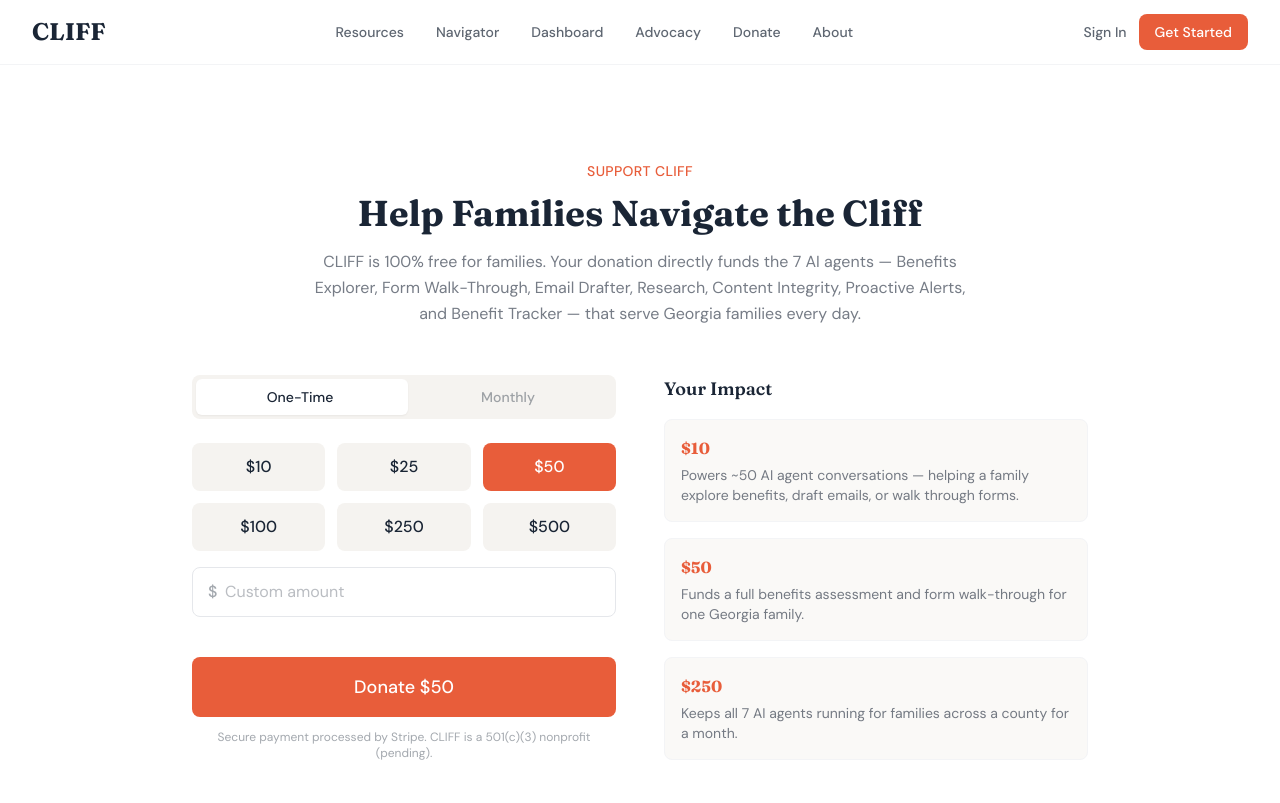
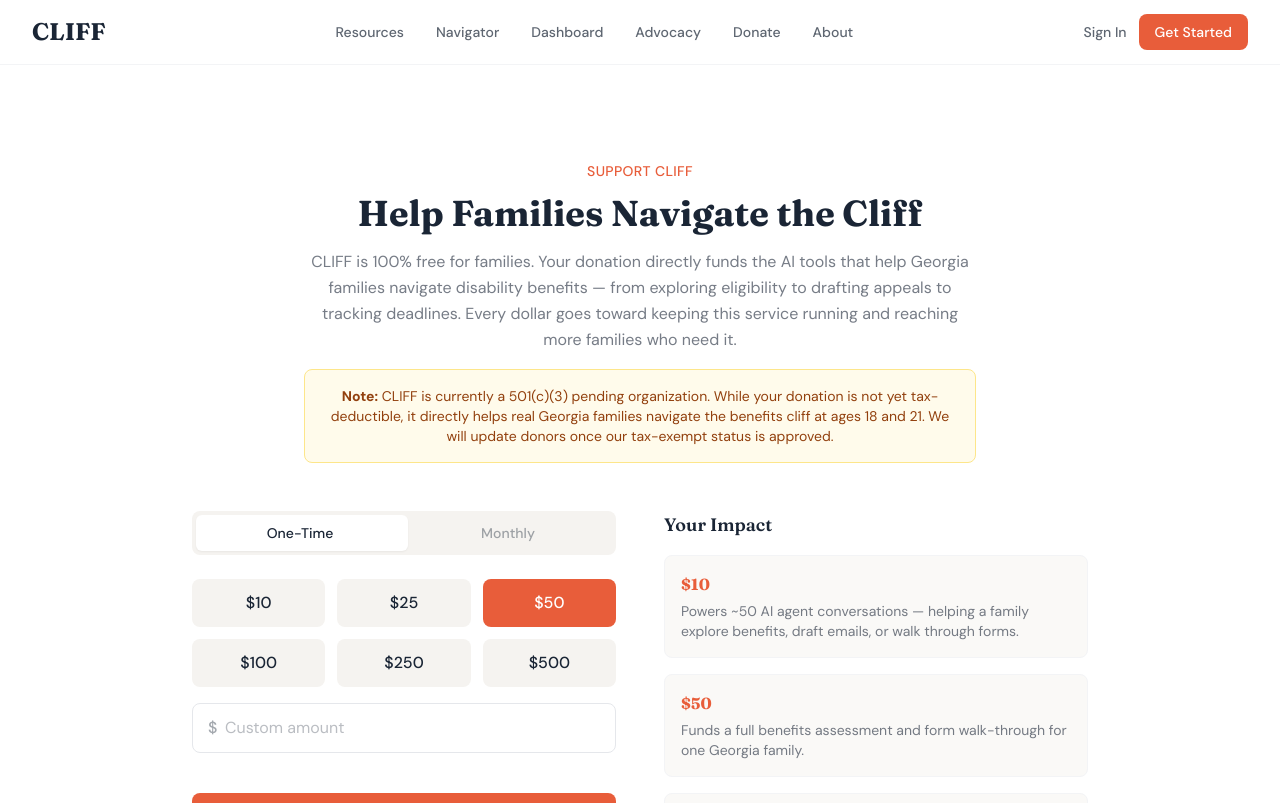
Before and after one commit to buildmoreandmore-cpu/cliff-org, a Next.js app: page /donate in a window 1280 px wide. Shown: the top 803 px of the page. Built offline with nearby package versions, Linux system fonts and the light colour scheme; no server answers.

Commit message:
Update donate page: 501(c)(3) pending disclosure, donations still help families

```diff
--- a/src/app/donate/page.tsx
+++ b/src/app/donate/page.tsx
@@ -55,9 +55,15 @@
             Help Families Navigate the Cliff
           </h1>
           <p className="mt-4 text-navy/60 leading-relaxed">
-            CLIFF is 100% free for families. Your donation directly funds the 7 AI agents — Benefits Explorer,
-            Form Walk-Through, Email Drafter, Research, Content Integrity, Proactive Alerts, and Benefit Tracker — that serve Georgia families every day.
+            CLIFF is 100% free for families. Your donation directly funds the AI tools that help Georgia families
+            navigate disability benefits — from exploring eligibility to drafting appeals to tracking deadlines.
+            Every dollar goes toward keeping this service running and reaching more families who need it.
           </p>
+          <div className="mt-4 p-4 bg-amber-50 border border-amber-200 rounded-lg text-sm text-amber-800">
+            <strong>Note:</strong> CLIFF is currently a 501(c)(3) pending organization. While your donation is not yet
+            tax-deductible, it directly helps real Georgia families navigate the benefits cliff at ages 18 and 21.
+            We will update donors once our tax-exempt status is approved.
+          </div>
         </AnimatedSection>
 
         <div className="grid grid-cols-1 lg:grid-cols-2 gap-8 lg:gap-12 max-w-4xl mx-auto">
@@ -91,7 +97,7 @@
                       : 'Select an Amount'}
                 </Button>
                 <p className="mt-3 text-xs text-navy/40 text-center">
-                  Secure payment processed by Stripe. CLIFF is a 501(c)(3) nonprofit (pending).
+                  Secure payment processed by Stripe. 501(c)(3) status pending — donations are not yet tax-deductible.
                 </p>
               </div>
             </div>
--- a/src/components/resources/ResourcePanel.tsx
+++ b/src/components/resources/ResourcePanel.tsx
@@ -3,6 +3,7 @@
 import { motion } from 'framer-motion'
 import { EASING } from '@/lib/constants'
 import { ExternalLinkIcon, AlertIcon } from '@/components/ui/SVGIcons'
+import FlagButton from '@/components/community/FlagButton'
 import type { ResourcePanel as ResourcePanelType } from '@/data/resources'
 
 interface ResourcePanelProps {
@@ -17,6 +18,7 @@
       animate={{ opacity: 1, y: 0 }}
       exit={{ opacity: 0, y: -8 }}
       transition={{ duration: 0.3, ease: EASING }}
+      className="relative"
     >
       <h2 className="font-display text-2xl font-bold text-navy">{panel.title}</h2>
       <p className="mt-2 text-navy/60">{panel.summary}</p>
@@ -34,6 +36,10 @@
             {paragraph}
           </p>
         ))}
+      </div>
+
+      <div className="absolute top-4 right-4">
+        <FlagButton contentBlockSlug={panel.id} />
       </div>
 
       {panel.links.length > 0 && (
```
